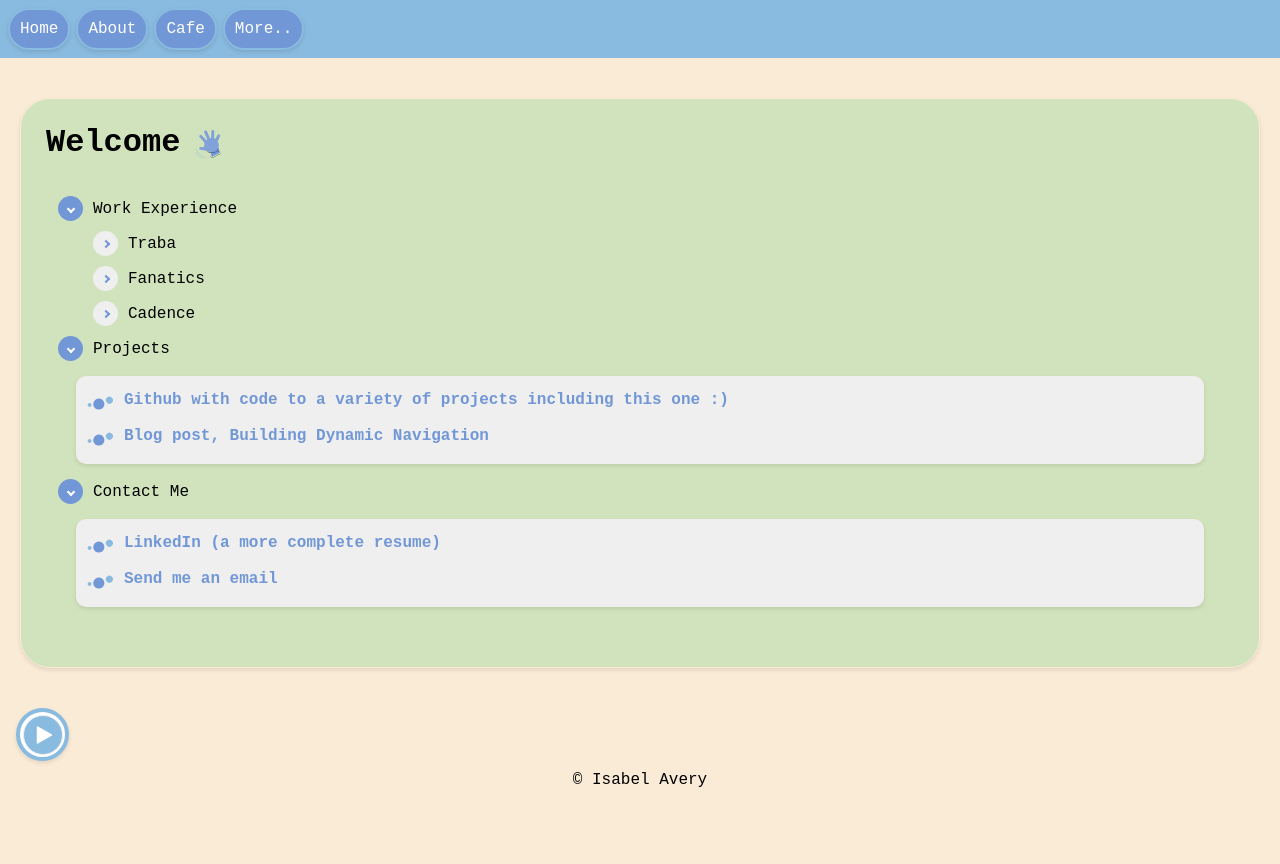
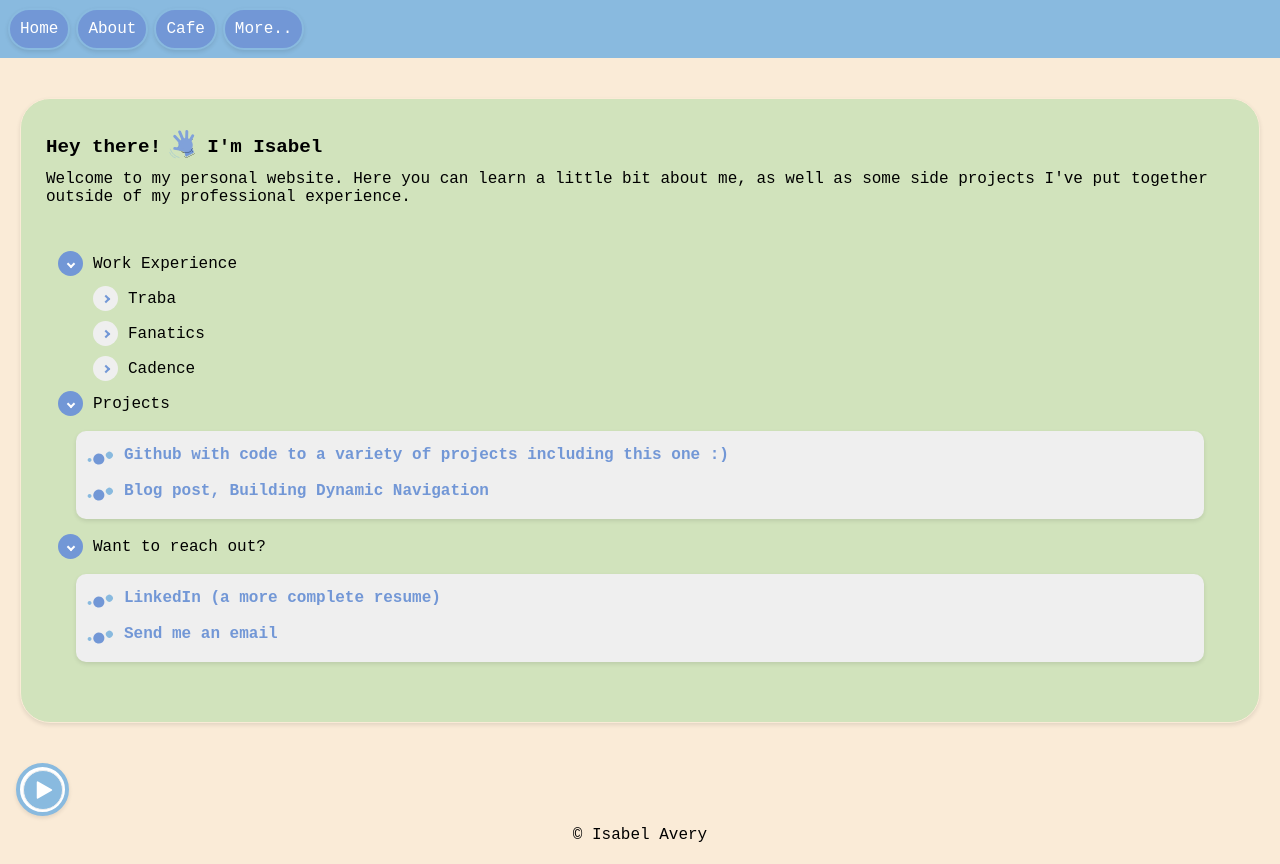
Before and after one commit to isabelmavery/portfolio, a React (Vite) app in the folder client/: page / in a window 1280 px wide. Before the commit the page ends 809 px from the top, so only its background shows below. Built offline with nearby package versions, Linux system fonts and the light colour scheme; no server answers.

Commit message:
feat: adjust home

```diff
--- a/client/src/Home.jsx
+++ b/client/src/Home.jsx
@@ -1,15 +1,27 @@
+import About from "./About/About";
 import Menu from "./Menu/Menu";
 import Wave from "./assets/Wave";
 
 function Home() {
   return (
     <div className="text-content primary-content">
-      <div style={{ display: "flex", gap: 2 }}>
-        <h1 style={{ marginBottom: 20, marginTop: 0 }} className="header">
-          {" "}
-          Welcome
-        </h1>
+      <div
+        style={{
+          display: "flex",
+          alignItems: "center",
+          gap: 3,
+          fontWeight: 600,
+          fontSize: "1.2rem",
+        }}
+      >
+        <div className="header">Hey there!</div>
         <Wave />
+        <div>I'm Isabel</div>
+      </div>
+      <div style={{ marginBottom: 40 }}>
+        Welcome to my personal website. Here you can learn a little bit about
+        me, as well as some side projects I've put together outside of my
+        professional experience.
       </div>
       <Menu />
     </div>
--- a/client/src/Menu/menuData.js
+++ b/client/src/Menu/menuData.js
@@ -92,7 +92,7 @@ export const isabelsTopNav = [
   },
   {
     id: 9,
-    value: "Contact Me",
+    value: "Want to reach out?",
     isEnd: true,
     children: [
       {
--- a/client/src/assets/Wave.css
+++ b/client/src/assets/Wave.css
@@ -27,7 +27,7 @@
 
 .waving-hand svg {
   height: 2.5rem;
-  width: 3.5rem;
+  width: 2.5rem;
   cursor: pointer;
 }
 
```
